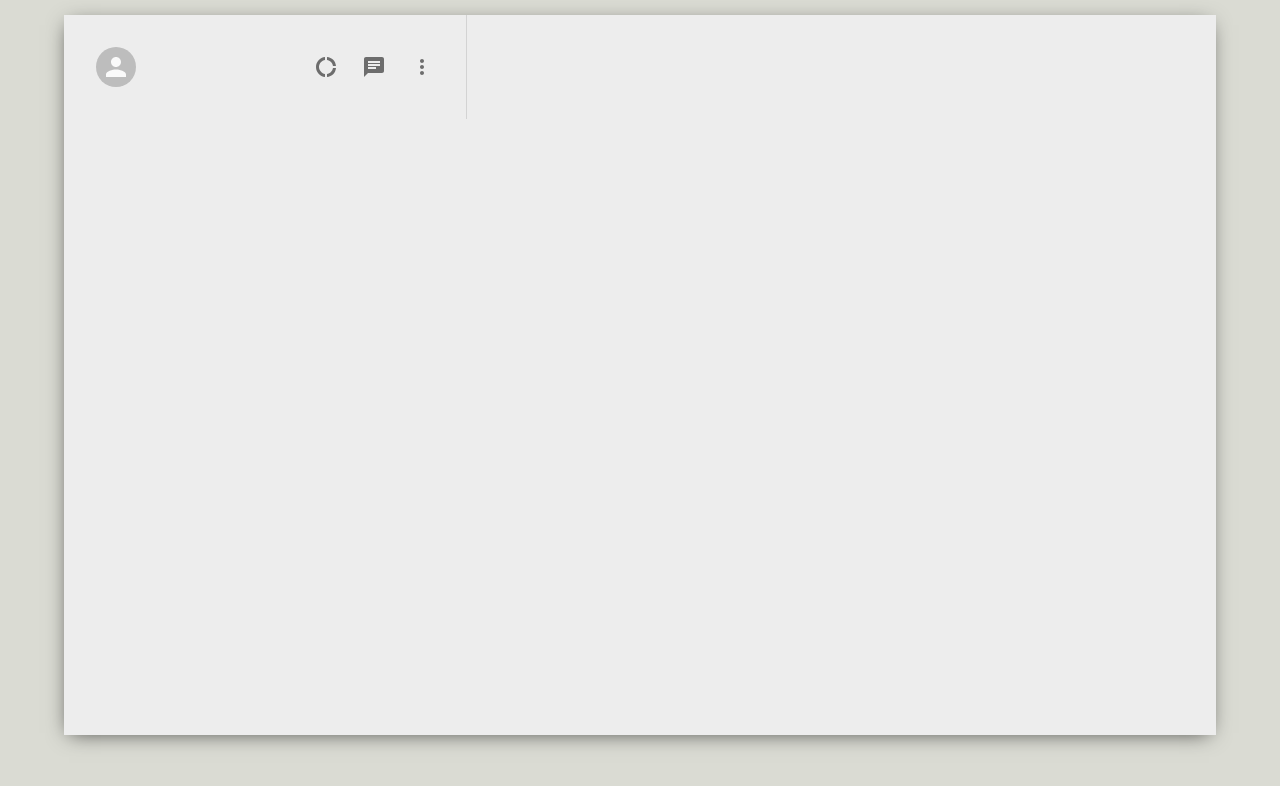
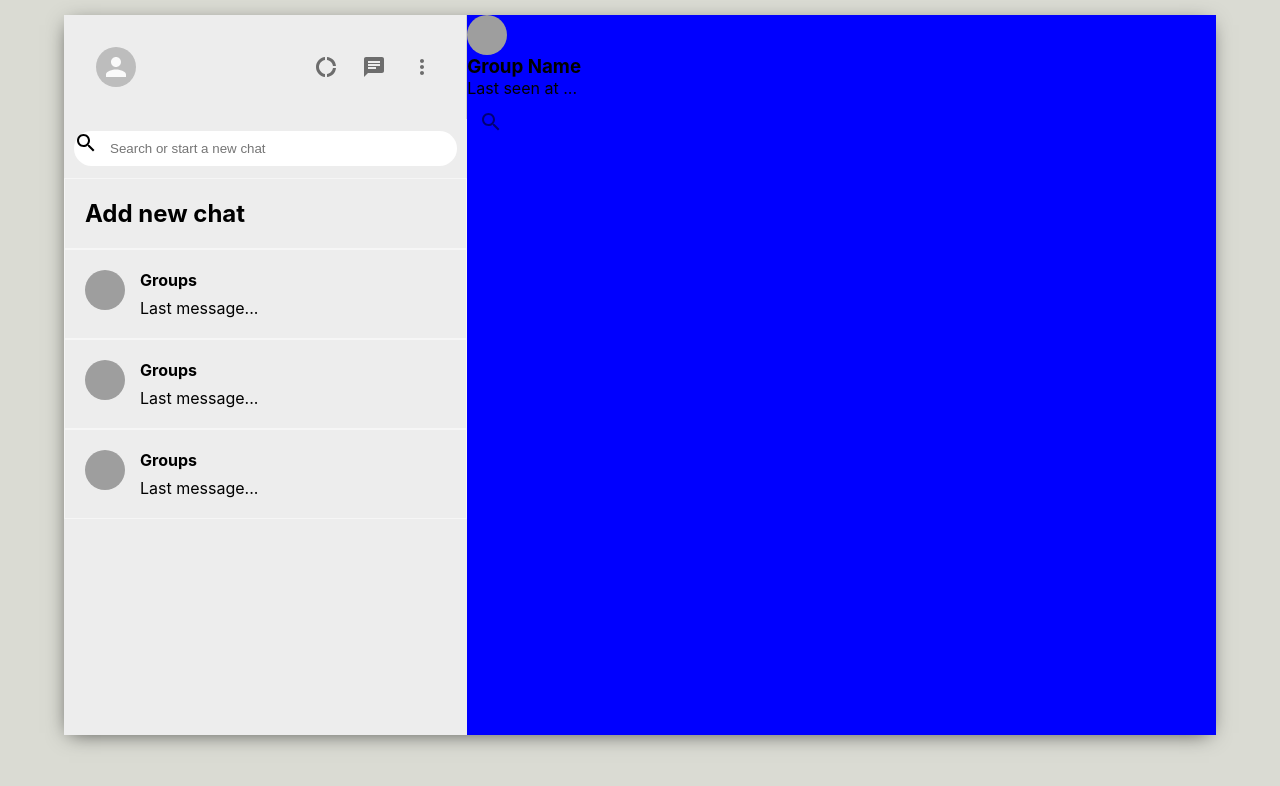
Before and after one commit to samsonajulor/d-messenger, a React (Create React App) app: page / in a window 1280 px wide. Shown: the top 786 px of the page. Built offline with nearby package versions, Linux system fonts and the light colour scheme; grey boxes are pictures that could not be loaded; the HTML template or start-up script is replaced by a standard one.

Commit message:
updated the sidebar component

```diff
--- a/src/App.js
+++ b/src/App.js
@@ -1,11 +1,13 @@
 import './App.css';
 import Sidebar from './Sidebar';
+import Chat from './Chat'
 
 function App() {
   return (
     <div className="app">
       <div className="app__body">
         <Sidebar/>
+        <Chat/>
         {/* chat */}
       </div>
     </div>
--- /dev/null
+++ b/src/Chat.css
@@ -0,0 +1,4 @@
+.chat{
+ flex: 0.65;
+ background-color: blue;
+}
--- /dev/null
+++ b/src/Chat.js
@@ -0,0 +1,38 @@
+import React, {useState, useEffect} from 'react'
+import {Avatar, IconButton} from "@material-ui/core"
+import SearchOutlined from '@material-ui/icons/SearchOutlined'
+
+import './Chat.css'
+
+function Chat() {
+ const [seed, setSeed] = useState('')
+
+ useEffect(() => {
+   setSeed(Math.floor(Math.random() * 5000))
+ }, [])
+
+ let avatarImage = `https://avatars.dicebear.com/api/human/${seed}.svg`
+  return (
+    <>
+      <div className='chat'>
+        <div className='chat__header'>
+         <Avatar src={avatarImage}/>
+         <div className="chat__headerInfo">
+          <h3>Group Name</h3>
+          <p>Last seen at ...</p>
+
+          <div className="chat__headerRight">
+           <IconButton>
+            <SearchOutlined/>
+           </IconButton>
+          </div>
+         </div>
+        </div>
+        <div className='chat__body'></div>
+        <div className="chat__footer"></div>
+      </div>
+    </>
+  )
+}
+
+export default Chat
--- a/src/Sidebar.css
+++ b/src/Sidebar.css
@@ -7,6 +7,8 @@
 
 .sidebar{
  flex: 0.35;
+ display: flex;
+ flex-direction: column;
 }
 
 .sidebar__headerRight{
@@ -20,3 +22,29 @@
 margin-right: 2vw;
 font-size: 24px !important;
 }
+.sidebar__search{
+ display: flex;
+ align-items: center;
+ height: 39px;
+ padding: 10px;
+}
+
+.sidebar__searchContainer{
+ display: flex;
+ background-color: white;
+ width: 100%;
+ height: 35px;
+ border-radius: 20px;
+}
+.sidebar__searchContainer > input{
+border: none;
+margin-left: 10px ;
+}
+.sidebar__searchContainer > .MuuiSvgIcon-root{
+color-adjust: gray;
+padding: 10px;
+}
+
+.sidebar___chats {
+ flex-direction: 1;
+}
--- a/src/Sidebar.js
+++ b/src/Sidebar.js
@@ -1,33 +1,45 @@
 import React from 'react'
-import {Avatar, IconButton} from '@material-ui/core'
+import { Avatar, IconButton } from '@material-ui/core'
 import DonutLargeIcon from '@material-ui/icons/DonutLarge'
 import ChatIcon from '@material-ui/icons/Chat'
 import MoreVertIcon from '@material-ui/icons/MoreVert'
+import SearchOutlined from '@material-ui/icons/SearchOutlined'
+import SidebarChat from './SidebarChat'
 
 import './Sidebar.css'
 
 function Sidebar() {
   return (
-    <div className="sidebar">
-     <div className="sidebar__header">
+    <div className='sidebar'>
+      <div className='sidebar__header'>
         <IconButton>
-      <Avatar/>
+          <Avatar />
         </IconButton>
-      <div className="sidebar__headerRight">
+        <div className='sidebar__headerRight'>
           <IconButton>
-       <DonutLargeIcon/>
+            <DonutLargeIcon />
           </IconButton>
           <IconButton>
-       <ChatIcon/>
+            <ChatIcon />
           </IconButton>
           <IconButton>
-       <MoreVertIcon/>
+            <MoreVertIcon />
           </IconButton>
         </div>
       </div>
 
-     <div className="sidebar__search"></div>
-     <div className="sidebar__chats"></div>
+      <div className='sidebar__search'>
+        <div className='sidebar__searchContainer'>
+          <SearchOutlined />
+          <input type='text' placeholder='Search or start a new chat' />
+        </div>
+      </div>
+      <div className='sidebar__chats'>
+       <SidebarChat addNewChat/>
+       <SidebarChat/>
+       <SidebarChat/>
+       <SidebarChat/>
+      </div>
     </div>
   )
 }
--- /dev/null
+++ b/src/SidebarChat.css
@@ -0,0 +1,16 @@
+.sidebarChat{
+ display: flex;
+ padding: 20px;
+ cursor: pointer;
+ border: 1px solid #f6f6f6;
+}
+.sidebarChat:hover{
+background-color: rgb(169, 206, 169);
+}
+.sidebarChat__info>h2{
+ font-size: 16px;
+ margin-bottom: 8px;
+}
+.sidebarChat__info{
+margin-left: 15px;
+}
--- /dev/null
+++ b/src/SidebarChat.js
@@ -0,0 +1,40 @@
+import React, { useEffect, useState } from 'react'
+import {Avatar} from '@material-ui/core'
+
+import './SidebarChat.css'
+
+
+
+function SidebarChat({addNewChat}) {
+
+const [seed, setSeed] = useState("")
+
+ useEffect(()=>{
+setSeed(Math.floor(Math.random()*5000))
+ }, [])
+
+ let avatarImage = `https://avatars.dicebear.com/api/human/${seed}.svg`
+
+ const createChat = () => {
+  const groupName = prompt('please enter a name for the chat')
+
+  if(groupName) {
+
+  }
+ }
+  return !addNewChat ? (
+    <div className='sidebarChat'>
+      <Avatar src={avatarImage}/>
+      <div className='sidebarChat__info'>
+        <h2>Groups</h2>
+        <p>Last message...</p>
+      </div>
+    </div>
+  ):(
+   <div onClick={createChat} className="sidebarChat">
+    <h2>Add new chat </h2>
+   </div>
+  )
+}
+
+export default SidebarChat
```
Also changed, not shown: 1 other file (tests, documents, lock files or other folders). Lines whose indentation alone changed are shown as unchanged.
